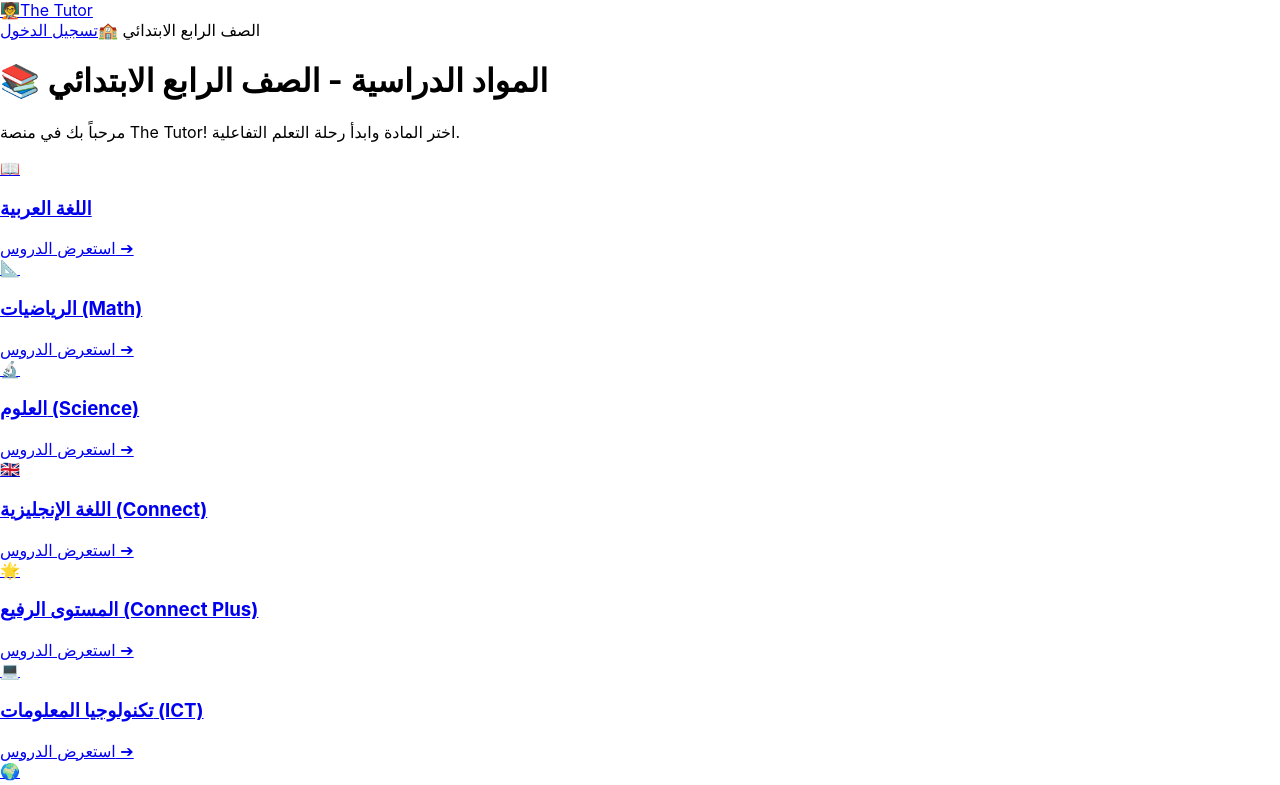
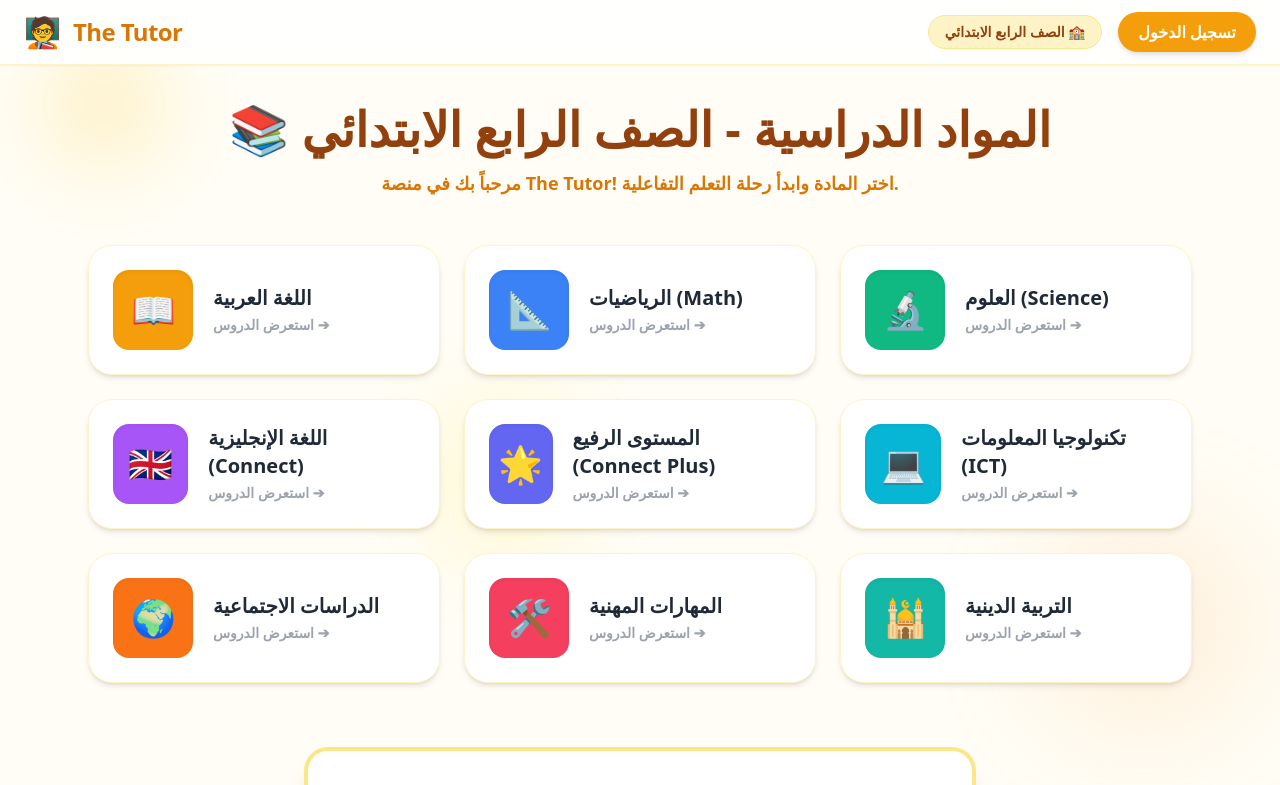
Before and after one commit to emadelrefayy/thetutor, a React (Create React App) app in the folder frontend/: page / in a window 1280 px wide. Shown: the top 785 px of the page. Built offline with nearby package versions, Linux system fonts and the light colour scheme.

Commit message:
style: setup tailwind css and complete frontend UI styling

```diff
--- a/frontend/package.json
+++ b/frontend/package.json
@@ -42,5 +42,10 @@
       "last 1 firefox version",
       "last 1 safari version"
     ]
+  },
+  "devDependencies": {
+    "autoprefixer": "^10.5.4",
+    "postcss": "^8.5.26",
+    "tailwindcss": "^3.4.19"
   }
 }
--- a/frontend/src/index.css
+++ b/frontend/src/index.css
@@ -1,3 +1,7 @@
+@tailwind base;
+@tailwind components;
+@tailwind utilities;
+
 body {
   margin: 0;
   font-family: -apple-system, BlinkMacSystemFont, 'Segoe UI', 'Roboto', 'Oxygen',
--- /dev/null
+++ b/frontend/tailwind.config.js
@@ -0,0 +1,10 @@
+/** @type {import('tailwindcss').Config} */
+module.exports = {
+  content: [
+    "./src/**/*.{js,jsx,ts,tsx}",
+  ],
+  theme: {
+    extend: {},
+  },
+  plugins: [],
+}
```
Also changed, not shown: 1 other file (tests, documents, lock files or other folders).
